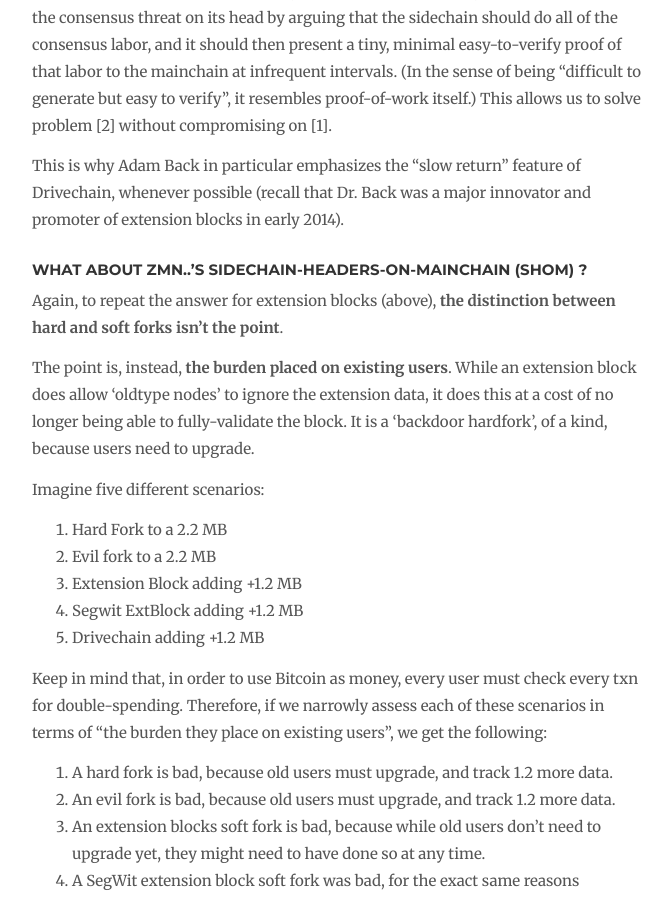
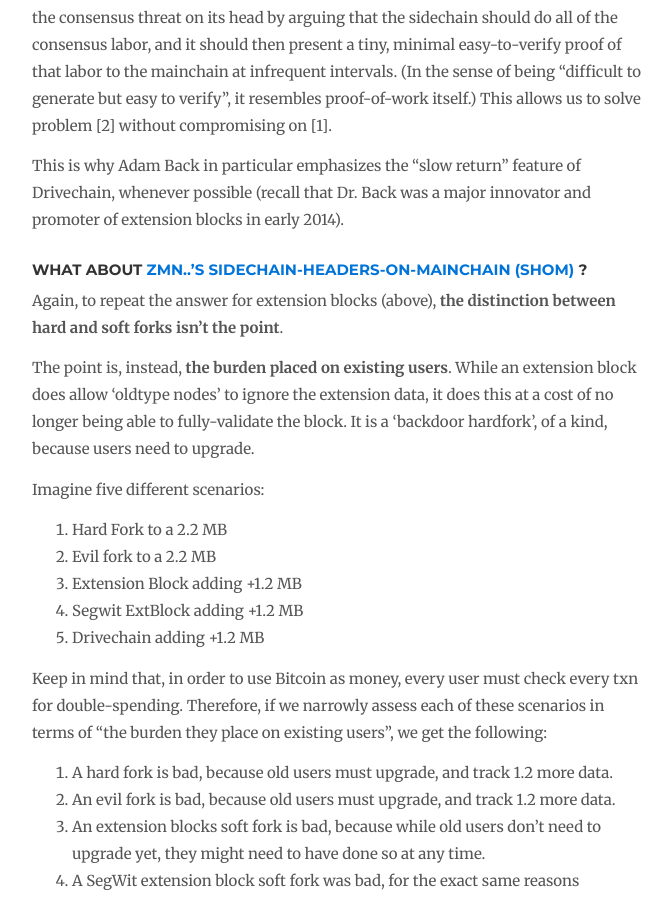
Before and after one commit to drivechain-project/drivechain.info, a Jekyll site: the page built from faq/index.md, in a window 1280 px wide and 900 px high, scrolled down 5299 px. Shown: the whole window, without its empty margins (138-810 px from the left). Built offline with Jekyll 4.4.1, drawn with Linux system fonts in a browser that asks for light colours; nearby versions of some CDN libraries; comment, search, counter and statistics services are not loaded; some of the changed lines change nothing that is shown.

Commit message:
add link

```diff
--- a/faq/index.md
+++ b/faq/index.md
@@ -90,7 +90,7 @@
 This is why Adam Back in particular emphasizes the "slow return" feature of Drivechain, whenever possible (recall that Dr. Back was a major innovator and promoter of extension blocks in early 2014).
 
 
-### What about Zmn..'s Sidechain-Headers-on-Mainchain (SHoM) ? ### {#shom}
+### What about [Zmn..'s Sidechain-Headers-on-Mainchain (SHoM)](https://lists.linuxfoundation.org/pipermail/bitcoin-dev/2017-September/014910.html) ? ### {#shom}
 
 Again, to repeat the answer for extension blocks (above), **the distinction between hard and soft forks isn't the point**.
 
```
